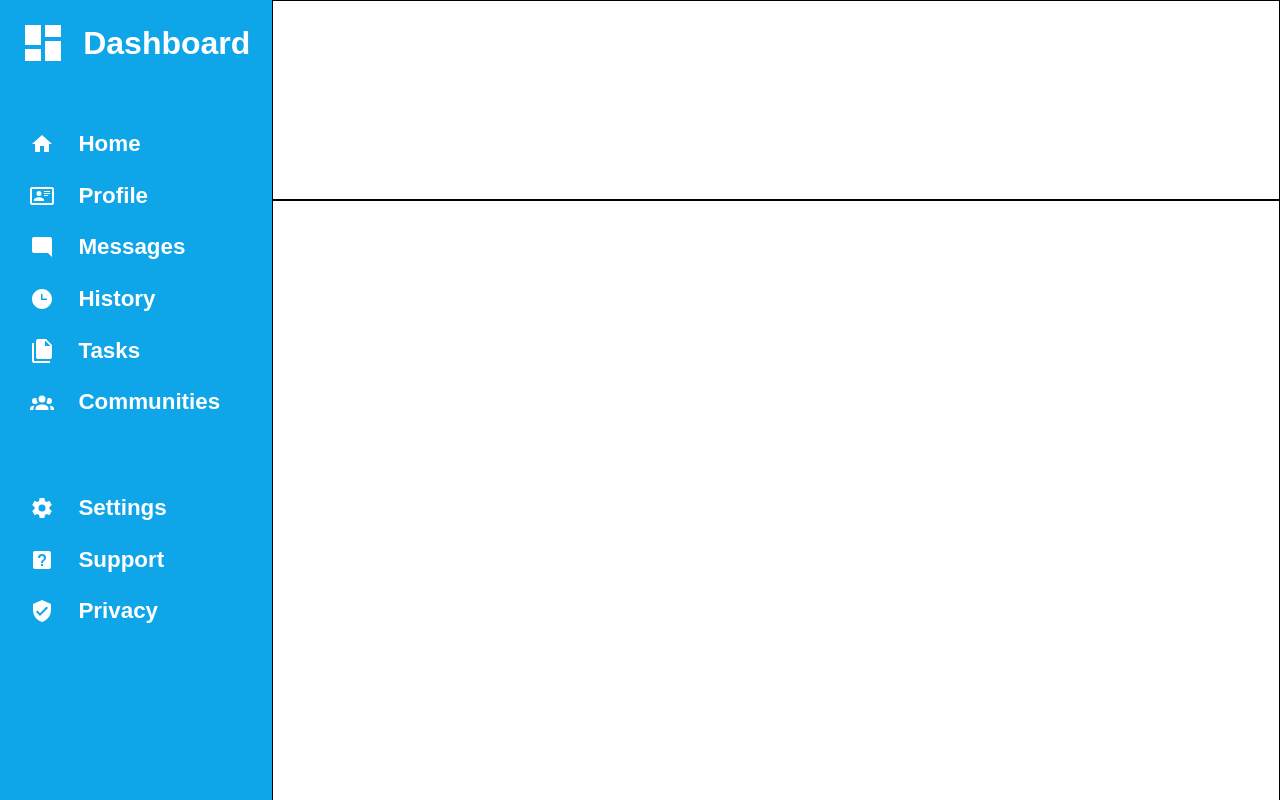
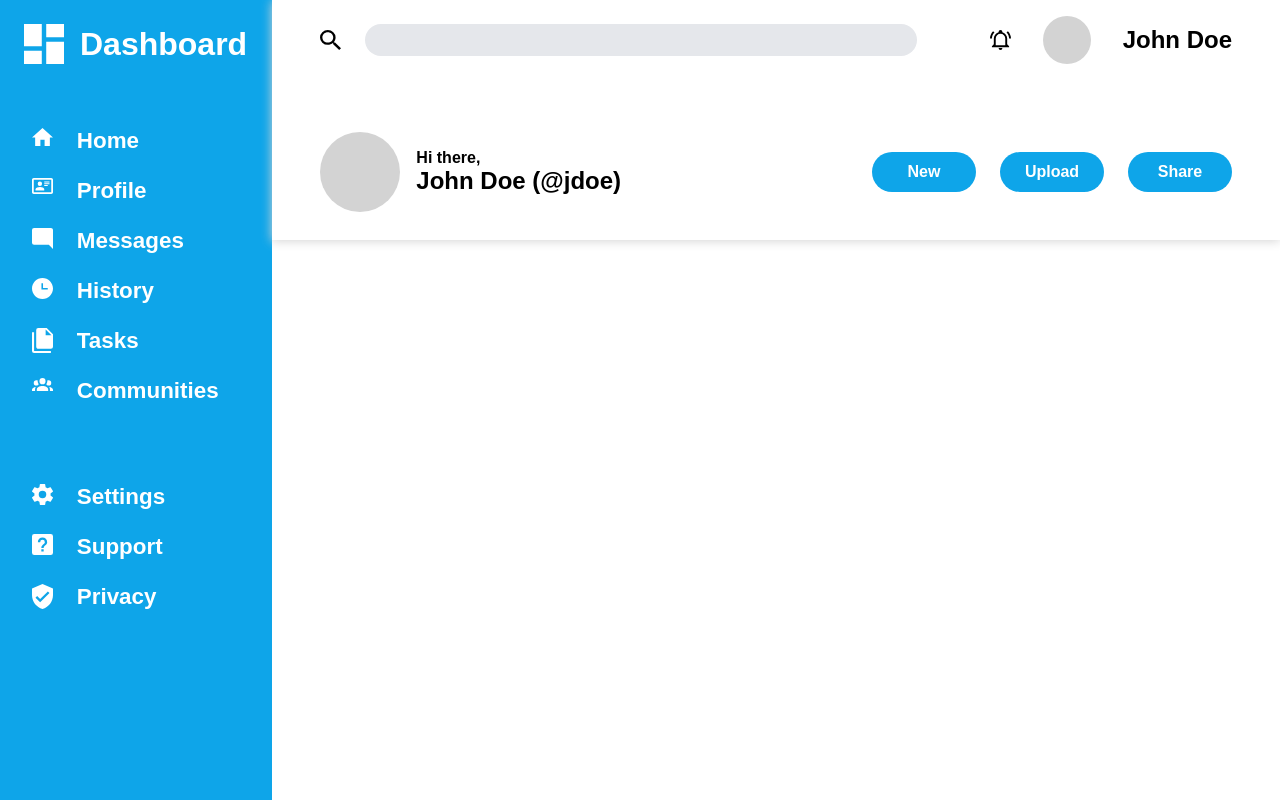
Before and after one commit to VMadhuranga/admin-dashboard, a plain HTML site: page index.html in a window 1280 px wide. Shown: the top 800 px of the page. Drawn offline with Linux system fonts and the light colour scheme.

Commit message:
Add header contents
Additionally Change sidebar from flex box to grid

```diff
--- a/index.html
+++ b/index.html
@@ -9,27 +9,46 @@
 <body>
     <div class="main-layout">
         <div class="sidebar">
-            <h1><svg xmlns="http://www.w3.org/2000/svg" viewBox="0 0 24 24"><path d="M13,3V9H21V3M13,21H21V11H13M3,21H11V15H3M3,13H11V3H3V13Z" /></svg>Dashboard</h1>
+            <h1><img src="./icons/dashboard-icon.svg" alt="dashboard-icon">Dashboard</h1>
             <ul>
-                <li><svg xmlns="http://www.w3.org/2000/svg" viewBox="0 0 24 24"><path d="M10,20V14H14V20H19V12H22L12,3L2,12H5V20H10Z" /></svg>Home</li>
-
-                <li><svg xmlns="http://www.w3.org/2000/svg" viewBox="0 0 24 24"><path d="M22,3H2C0.91,3.04 0.04,3.91 0,5V19C0.04,20.09 0.91,20.96 2,21H22C23.09,20.96 23.96,20.09 24,19V5C23.96,3.91 23.09,3.04 22,3M22,19H2V5H22V19M14,17V15.75C14,14.09 10.66,13.25 9,13.25C7.34,13.25 4,14.09 4,15.75V17H14M9,7A2.5,2.5 0 0,0 6.5,9.5A2.5,2.5 0 0,0 9,12A2.5,2.5 0 0,0 11.5,9.5A2.5,2.5 0 0,0 9,7M14,7V8H20V7H14M14,9V10H20V9H14M14,11V12H18V11H14" /></svg>Profile</li>
-
-                <li><svg xmlns="http://www.w3.org/2000/svg" viewBox="0 0 24 24"><path d="M22,4C22,2.89 21.1,2 20,2H4A2,2 0 0,0 2,4V16A2,2 0 0,0 4,18H18L22,22V4Z" /></svg>Messages</li>
-                <li><svg xmlns="http://www.w3.org/2000/svg" viewBox="0 0 24 24"><path d="M12 2C6.5 2 2 6.5 2 12C2 17.5 6.5 22 12 22C17.5 22 22 17.5 22 12S17.5 2 12 2M17 13H11V7H12.5V11.5H17V13Z" /></svg>History</li>
-
-                <li><svg xmlns="http://www.w3.org/2000/svg" viewBox="0 0 24 24"><path d="M15,7H20.5L15,1.5V7M8,0H16L22,6V18A2,2 0 0,1 20,20H8C6.89,20 6,19.1 6,18V2A2,2 0 0,1 8,0M4,4V22H20V24H4A2,2 0 0,1 2,22V4H4Z" /></svg>Tasks</li>
-
-                <li><svg xmlns="http://www.w3.org/2000/svg" viewBox="0 0 24 24"><path d="M12,5.5A3.5,3.5 0 0,1 15.5,9A3.5,3.5 0 0,1 12,12.5A3.5,3.5 0 0,1 8.5,9A3.5,3.5 0 0,1 12,5.5M5,8C5.56,8 6.08,8.15 6.53,8.42C6.38,9.85 6.8,11.27 7.66,12.38C7.16,13.34 6.16,14 5,14A3,3 0 0,1 2,11A3,3 0 0,1 5,8M19,8A3,3 0 0,1 22,11A3,3 0 0,1 19,14C17.84,14 16.84,13.34 16.34,12.38C17.2,11.27 17.62,9.85 17.47,8.42C17.92,8.15 18.44,8 19,8M5.5,18.25C5.5,16.18 8.41,14.5 12,14.5C15.59,14.5 18.5,16.18 18.5,18.25V20H5.5V18.25M0,20V18.5C0,17.11 1.89,15.94 4.45,15.6C3.86,16.28 3.5,17.22 3.5,18.25V20H0M24,20H20.5V18.25C20.5,17.22 20.14,16.28 19.55,15.6C22.11,15.94 24,17.11 24,18.5V20Z" /></svg>Communities</li>
-
-                <li><svg xmlns="http://www.w3.org/2000/svg" viewBox="0 0 24 24"><path d="M12,15.5A3.5,3.5 0 0,1 8.5,12A3.5,3.5 0 0,1 12,8.5A3.5,3.5 0 0,1 15.5,12A3.5,3.5 0 0,1 12,15.5M19.43,12.97C19.47,12.65 19.5,12.33 19.5,12C19.5,11.67 19.47,11.34 19.43,11L21.54,9.37C21.73,9.22 21.78,8.95 21.66,8.73L19.66,5.27C19.54,5.05 19.27,4.96 19.05,5.05L16.56,6.05C16.04,5.66 15.5,5.32 14.87,5.07L14.5,2.42C14.46,2.18 14.25,2 14,2H10C9.75,2 9.54,2.18 9.5,2.42L9.13,5.07C8.5,5.32 7.96,5.66 7.44,6.05L4.95,5.05C4.73,4.96 4.46,5.05 4.34,5.27L2.34,8.73C2.21,8.95 2.27,9.22 2.46,9.37L4.57,11C4.53,11.34 4.5,11.67 4.5,12C4.5,12.33 4.53,12.65 4.57,12.97L2.46,14.63C2.27,14.78 2.21,15.05 2.34,15.27L4.34,18.73C4.46,18.95 4.73,19.03 4.95,18.95L7.44,17.94C7.96,18.34 8.5,18.68 9.13,18.93L9.5,21.58C9.54,21.82 9.75,22 10,22H14C14.25,22 14.46,21.82 14.5,21.58L14.87,18.93C15.5,18.67 16.04,18.34 16.56,17.94L19.05,18.95C19.27,19.03 19.54,18.95 19.66,18.73L21.66,15.27C21.78,15.05 21.73,14.78 21.54,14.63L19.43,12.97Z" /></svg>Settings</li>
-
-                <li><svg xmlns="http://www.w3.org/2000/svg" viewBox="0 0 24 24"><path d="M11,18H13V16H11V18M12,6A4,4 0 0,0 8,10H10A2,2 0 0,1 12,8A2,2 0 0,1 14,10C14,12 11,11.75 11,15H13C13,12.75 16,12.5 16,10A4,4 0 0,0 12,6M5,3H19A2,2 0 0,1 21,5V19A2,2 0 0,1 19,21H5A2,2 0 0,1 3,19V5A2,2 0 0,1 5,3Z" /></svg>Support</li>
-
-                <li><svg xmlns="http://www.w3.org/2000/svg" viewBox="0 0 24 24"><path d="M10,17L6,13L7.41,11.59L10,14.17L16.59,7.58L18,9M12,1L3,5V11C3,16.55 6.84,21.74 12,23C17.16,21.74 21,16.55 21,11V5L12,1Z" /></svg>Privacy</li>
+                <li><img src="./icons/home-icon.svg" alt="">Home</li>
+                <li><img src="./icons/profile-icon.svg" alt="">Profile</li>
+                <li><img src="./icons/message-icon.svg" alt="">Messages</li>
+                <li><img src="./icons/history-icon.svg" alt="">History</li>
+                <li><img src="./icons/task-icon.svg" alt="">Tasks</li>
+                <li><img src="./icons/community-icon.svg" alt="">Communities</li>
+                <li><img src="./icons/setting-icon.svg" alt="">Settings</li>
+                <li><img src="./icons/support-icon.svg" alt="">Support</li>
+                <li><img src="./icons/privacy-icon.svg" alt="">Privacy</li>
             </ul>
         </div>
-        <div class="header"></div>
+        <div class="header">
+            <div class="header-main-div1">
+                <div>
+                    <img src="./icons/search-icon.svg" alt="search-icon">
+                    <input type="text">
+                </div>
+                <div>
+                    <img src="./icons/bell-icon.svg" alt="bell-icon">
+                    <div class="profile-pic"></div>
+                    <h2>John Doe</h2>
+                </div>
+            </div>
+            <div class="header-main-div2">
+                <div>
+                    <div class="profile-pic"></div>
+                    <div>
+                        <p>Hi there,</p>
+                        <h2>John Doe (@jdoe)</h2>
+                    </div>
+                </div>
+                <div>
+                    <button>New</button>
+                    <button>Upload</button>
+                    <button>Share</button>
+                </div>
+            </div>
+        </div>
         <div class="main-content"></div>
     </div>
 </body>
--- a/styles.css
+++ b/styles.css
@@ -8,15 +8,10 @@ body {
     font-family: Arial, Helvetica, sans-serif;
 }
 
-.header,
-.main-content {
-    border: 1px solid black;
-}
-
 .main-layout {
     display: grid;
     grid-template-columns: 1fr 3.7fr;
-    grid-template-rows: 25vh 120vh;
+    grid-template-rows: 30vh 120vh;
 }
 
 .sidebar {
@@ -24,42 +19,41 @@ body {
     grid-row: 1 / -1;
     background-color: #0ea5e9;
     color: white;
-    padding: 1.2rem;
-}
-
-.sidebar svg {
-    fill: white;
+    padding: 1.5rem;
 }
 
 .sidebar h1 {
     margin-bottom: 4rem;
-    display: flex;
+    display: grid;
+    gap: 1rem;
+    grid-auto-flow: column;
+    justify-content: start;
     align-items: center;
 }
 
-.sidebar h1 svg {
-    width: 3rem;
+.sidebar h1 img {
+    width: 2.5rem;
     height: auto;
-    margin-right: 1rem;
 }
 
 .sidebar ul {
     list-style: none;
 }
 
-.sidebar ul svg {
-    width: 1.5rem;
+.sidebar ul img {
+    width: 1.3rem;
     height: auto;
-    margin-right: 1.5rem;
 }
 
 .sidebar ul li {
     font-size: 1.4rem;
     font-weight: bold;
-    margin: 1.6rem 0.7rem;
-    display: flex;
-    flex-direction: row;
-    align-items: center;
+    margin: 1.5rem 0.5rem;
+    display: grid;
+    gap: 1.5rem;
+    grid-auto-flow: column;
+    justify-content: start;
+    align-items: st;
 }
 
 .sidebar ul li:nth-child(6) {
@@ -68,6 +62,99 @@ body {
 
 .header {
     grid-column: 2 / -1;
+    box-shadow: 0 1px 10px lightgrey;
+    padding: 1rem 3rem;
+    display: grid;
+    grid-template-rows: 1fr 1fr;
+}
+
+.header img {
+    width: 1.3rem;
+    height: auto;
+}
+
+.header-main-div1 {
+    display: grid;
+    gap: 1rem;
+    grid-template-columns: 2fr 1fr;
+    align-content: start;
+    align-items: center;
+}
+
+.header-main-div1 > div:nth-child(1) {
+    display: grid;
+    grid-auto-flow: column;
+    grid-auto-columns: min-content 1fr;
+    gap: 1.5rem;
+    align-items: center;
+}
+
+.header-main-div1 input {
+    width: 100%;
+    height: 2rem;
+    background-color: #e5e7eb;
+    border: none;
+    border-radius: 1rem;
+}
+
+.header-main-div1 > div:nth-child(2) {
+    display: grid;
+    gap: 2rem;
+    grid-auto-flow: column;
+    justify-items: end;
+    justify-content: end;
+    align-items: center;
+}
+
+.header-main-div1 .profile-pic {
+    min-width: 3rem;
+    height: 3rem;
+    border-radius: 100%;
+    background-color: lightgray;
+}
+
+.header-main-div2 {
+    display: grid;
+    grid-auto-flow: column;
+    align-items: center;
+}
+
+.header-main-div2 p,
+.header-main-div2 button {
+    font-size: 1rem;
+    font-weight: bolder;
+}
+
+.header-main-div2 > div:nth-child(1) {
+    display: grid;
+    gap: 1rem;
+    grid-auto-flow: column;
+    justify-content: start;
+    align-items: center;
+}
+
+.header-main-div2 .profile-pic {
+    min-width: 5rem;
+    height: 5rem;
+    border-radius: 100%;
+    background-color: lightgrey;
+}
+
+.header-main-div2 > div:nth-child(2) {
+    display: grid;
+    gap: 1.5rem;
+    grid-auto-flow: column;
+    justify-content: end;
+    align-items: center;
+}
+
+.header-main-div2 div button {
+    width: 6.5rem;
+    height: 2.5rem;
+    color: white;
+    background-color: #0ea5e9;
+    border: none;
+    border-radius: 1.5rem;
 }
 
 .main-content {
```
Also changed, not shown: icons/bell-icon.svg (added), icons/community-icon.svg (added), icons/dashboard-icon.svg (added), icons/history-icon.svg (added), icons/home-icon.svg (added), icons/message-icon.svg (added), icons/privacy-icon.svg (added), icons/profile-icon.svg (added), icons/search-icon.svg (added), icons/setting-icon.svg (added), icons/support-icon.svg (added), icons/task-icon.svg (added).
